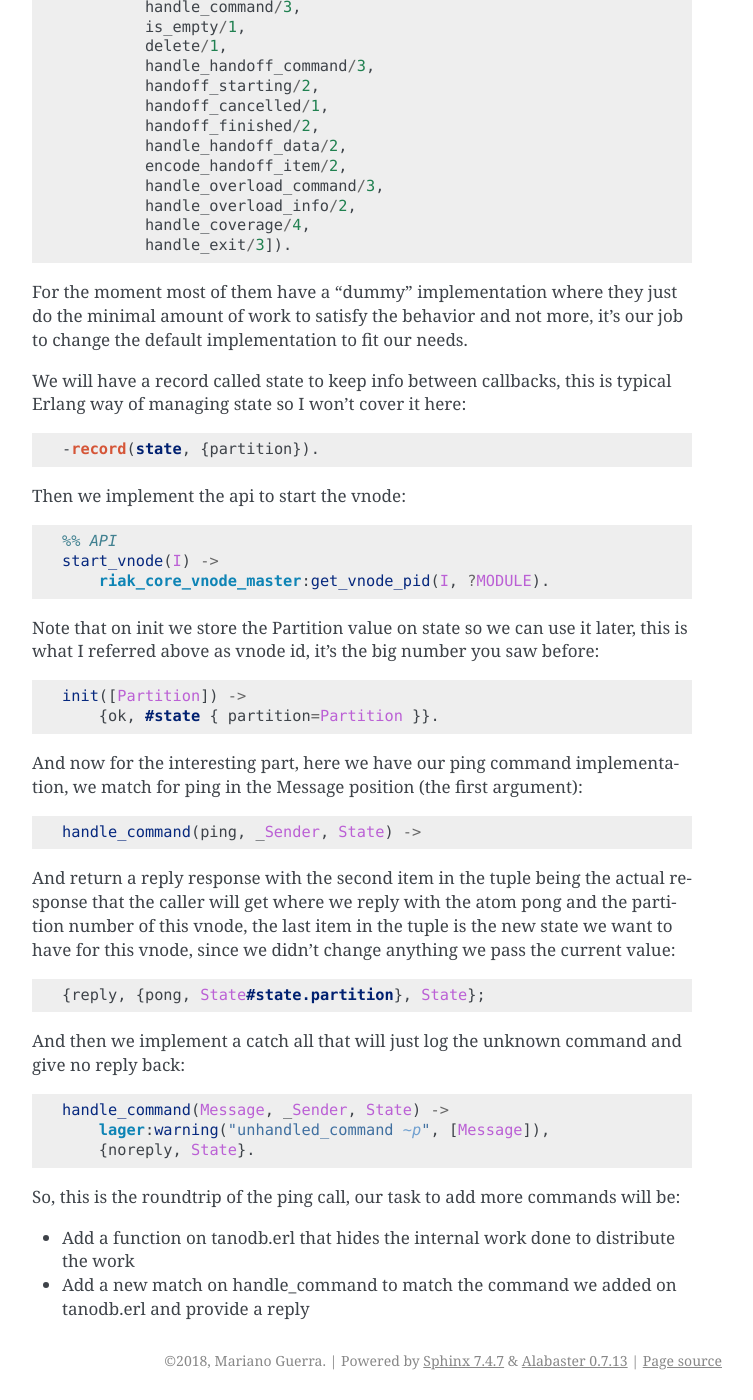
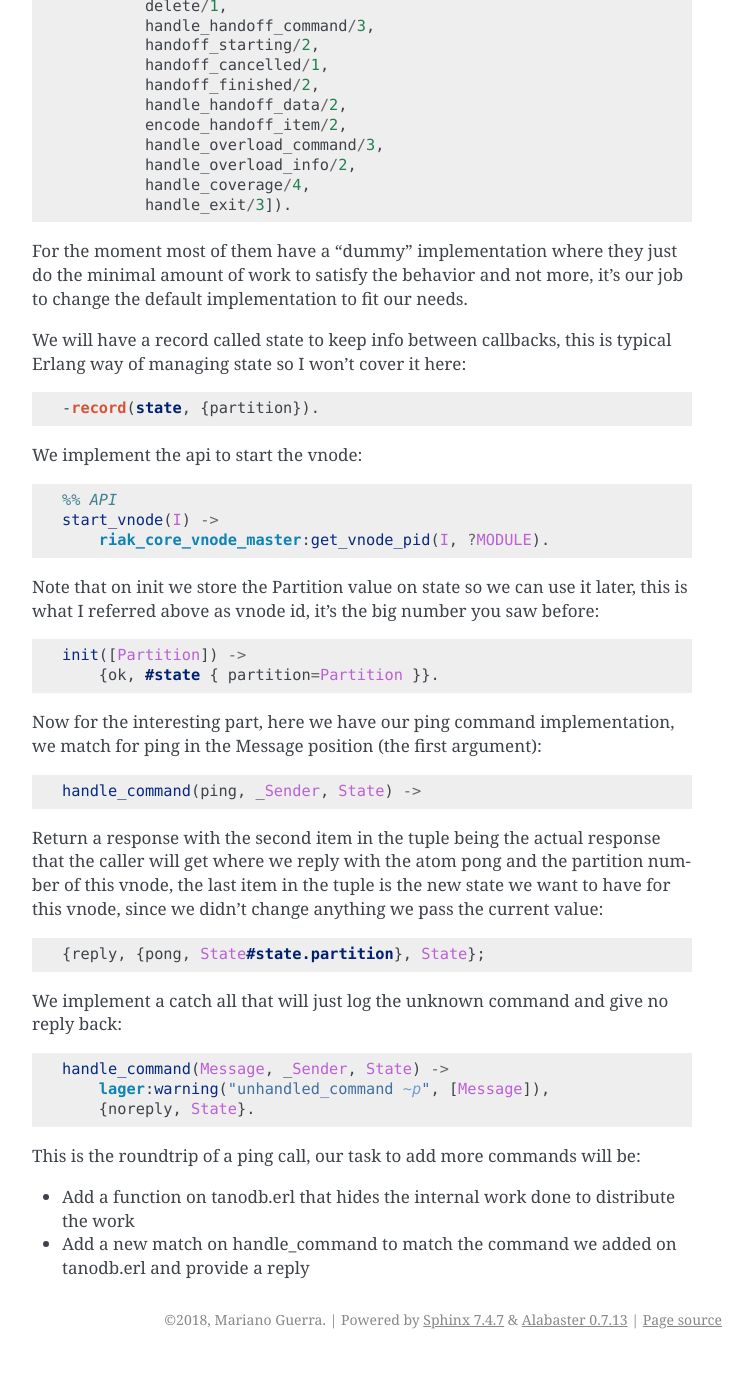
Before and after one commit to marianoguerra/riak-core-tutorial, a Sphinx documentation site: the page built from source/first-command.rst, in a window 1280 px wide and 1400 px high, scrolled down 3559 px. Shown: the whole window, without its empty margins (388-1141 px from the left). Built offline with Sphinx 7.4.7, drawn with Linux system fonts in a browser that asks for light colours; after the commit the page ends 4918 px from its top, so only the background shows below that; some of the changed text lies outside the part shown.

Commit message:
minor improvements

```diff
--- a/source/first-command.rst
+++ b/source/first-command.rst
@@ -173,7 +171,7 @@ Let's go by parts, first we declare our module:
 
     -module(tanodb_vnode).
 
-Then we specify that we want to implement the riak_core_vnode behavior:
+We specify that we want to implement the riak_core_vnode behavior:
 
 .. code-block:: erlang
 
@@ -217,7 +215,7 @@ typical Erlang way of managing state so I won't cover it here:
 
     -record(state, {partition}).
 
-Then we implement the api to start the vnode:
+We implement the api to start the vnode:
 
 .. code-block:: erlang
 
@@ -233,25 +231,24 @@ this is what I referred above as vnode id, it's the big number you saw before:
     init([Partition]) ->
         {ok, #state { partition=Partition }}.
 
-And now for the interesting part, here we have our ping command implementation,
+Now for the interesting part, here we have our ping command implementation,
 we match for ping in the Message position (the first argument):
 
 .. code-block:: erlang
 
     handle_command(ping, _Sender, State) ->
 
-And return a reply response with the second item in the tuple being the actual
-response that the caller will get where we reply with the atom pong and the
-partition number of this vnode, the last item in the tuple is the new state we
-want to have for this vnode, since we didn't change anything we pass the
-current value:
+Return a response with the second item in the tuple being the actual response
+that the caller will get where we reply with the atom pong and the partition
+number of this vnode, the last item in the tuple is the new state we want to
+have for this vnode, since we didn't change anything we pass the current value:
 
 .. code-block:: erlang
 
         {reply, {pong, State#state.partition}, State};
 
-And then we implement a catch all that will just log the unknown command and
-give no reply back:
+We implement a catch all that will just log the unknown command and give no
+reply back:
 
 .. code-block:: erlang
 
@@ -259,8 +256,7 @@ give no reply back:
         lager:warning("unhandled_command ~p", [Message]),
         {noreply, State}.
 
-So, this is the roundtrip of the ping call, our task to add more commands will
-be:
+This is the roundtrip of a ping call, our task to add more commands will be:
 
 * Add a function on tanodb.erl that hides the internal work done to distribute the work
 * Add a new match on handle_command to match the command we added on tanodb.erl and provide a reply
```
Also changed, not shown: other parts of source/first-command.rst (+0 -2 lines).
